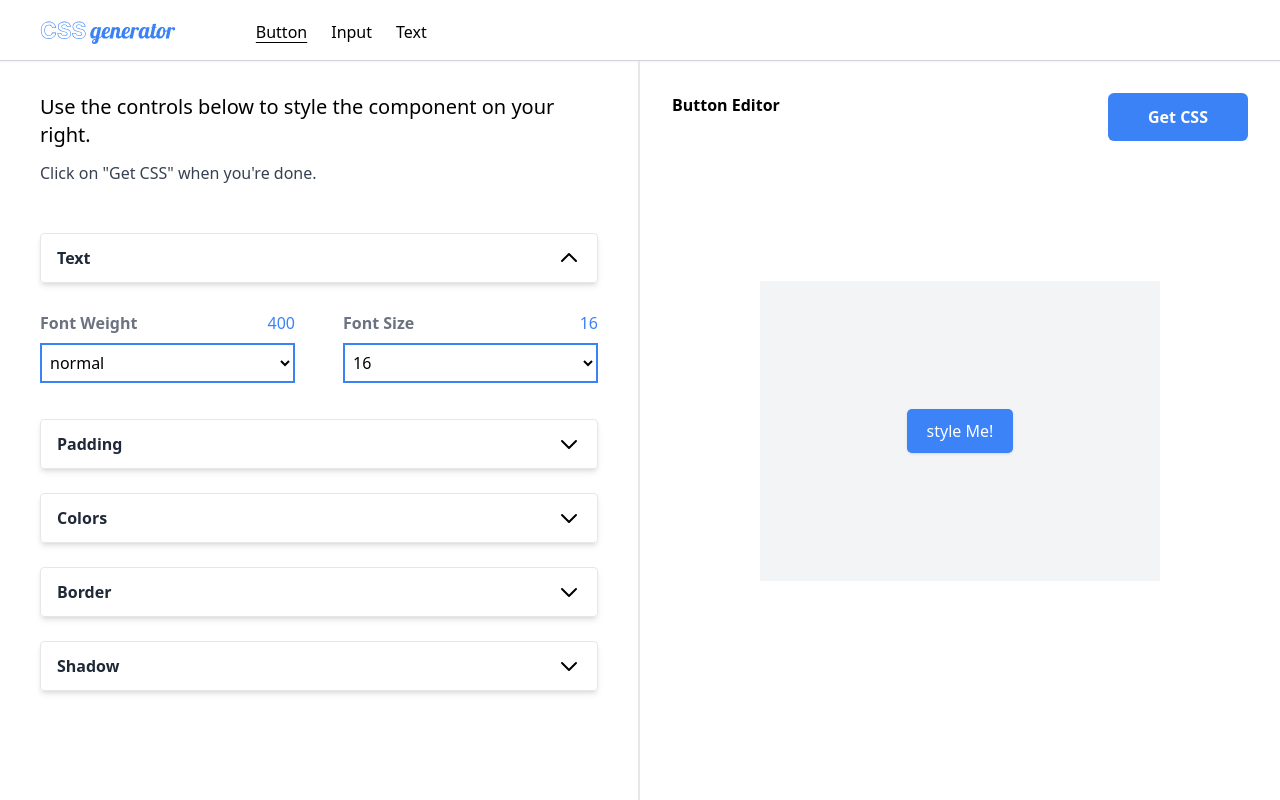
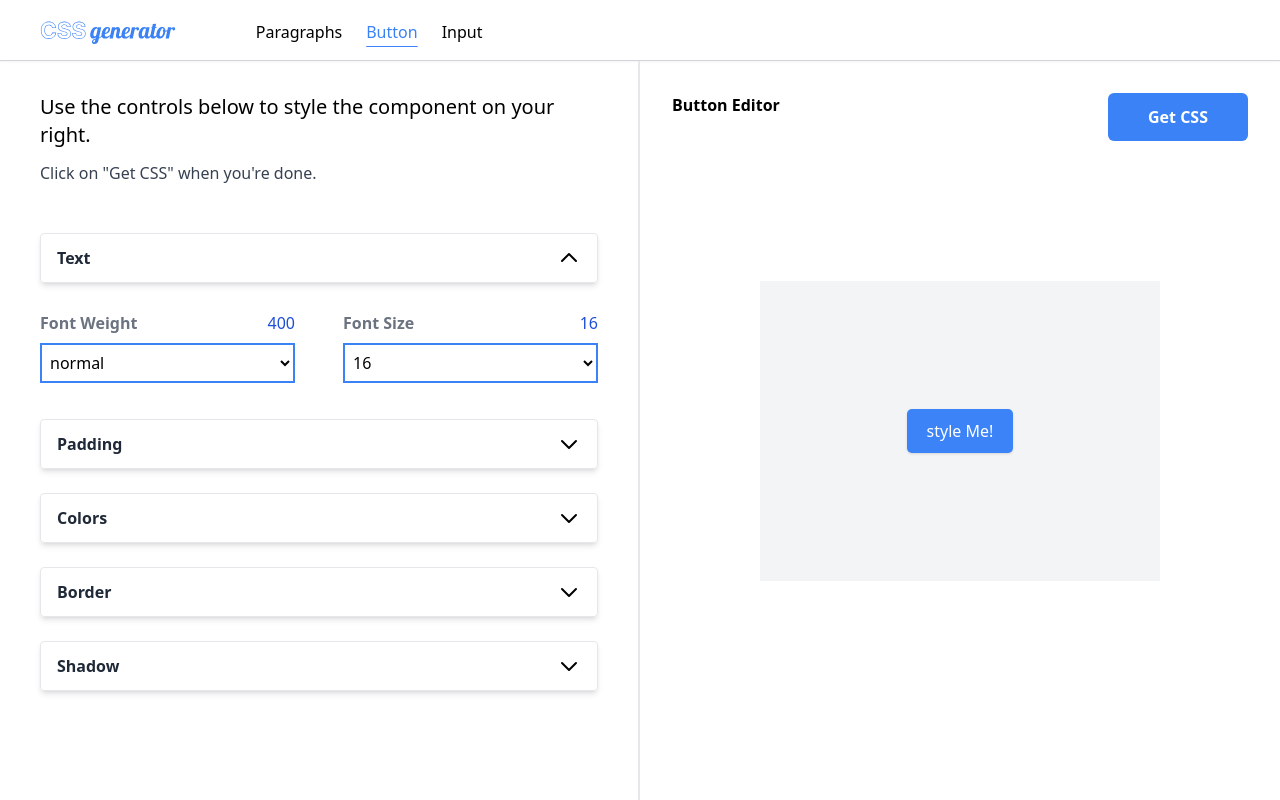
Before and after one commit to staranbeer/css-generator, a React (Create React App) app: page /button in a window 1280 px wide. Built offline with nearby package versions, Linux system fonts and the light colour scheme.

Commit message:
overflow in the result container

```diff
--- a/src/components/layout/Header.jsx
+++ b/src/components/layout/Header.jsx
@@ -2,9 +2,9 @@ import React from "react";
 import { NavLink } from "react-router-dom";
 import logo from "./../../images/logo.svg";
 const navLinks = [
+  { name: "Paragraphs", link: "/para" },
   { name: "Button", link: "/button" },
   { name: "Input", link: "/input" },
-  { name: "Text", link: "/text" },
 ];
 const Header = () => {
   return (
@@ -14,13 +14,15 @@ const Header = () => {
           <img src={logo} alt="" className="h-7" />
         </div>
         <nav>
-          <ul className="flex gap-6">
+          <ul className="flex gap-6 font-medium">
             {navLinks.map((navLink) => (
               <NavLink
                 key={navLink.name}
                 to={navLink.link}
                 className={({ isActive }) =>
-                  isActive ? " underline-offset-4 underline" : "inactive"
+                  isActive
+                    ? " text-blue-500 underline underline-offset-8"
+                    : "inactive"
                 }
               >
                 {navLink.name}
--- a/src/components/utils/Menu.jsx
+++ b/src/components/utils/Menu.jsx
@@ -7,7 +7,7 @@ export const MenuItem = ({ label, name, value, children }) => {
     <div>
       <div className="flex items-center justify-between">
         <label htmlFor={label}>{name}</label>
-        <div className="text-blue-500 font-medium">{value}</div>
+        <div className="text-blue-700 font-medium">{value}</div>
       </div>
       {children}
     </div>
--- a/src/features/InputSlice/InputEditor.jsx
+++ b/src/features/InputSlice/InputEditor.jsx
@@ -16,7 +16,7 @@ const InputEditor = () => {
   return (
     <>
       <div className=" px-10 pt-8 border-r-2 w-full  mx-auto overflow-auto ">
-        <div className="max-w-3xl mx-auto">
+        <div className="max-w-2xl mx-auto">
           <h2 className="text-xl font-medium">
             Use the controls below to style the component on your right.
           </h2>
@@ -25,7 +25,7 @@ const InputEditor = () => {
           </p>
         </div>
 
-        <div className="max-w-3xl mx-auto my-12 space-y-3">
+        <div className="max-w-2xl mx-auto my-12 space-y-3">
           {/* text */}
 
           <Menu isActive={true} title={"Text"}>
@@ -78,6 +78,7 @@ const InputEditor = () => {
             >
               <input
                 type="range"
+                max="48"
                 value={styles["paddingX"]}
                 name="paddingX"
                 id="paddingX"
@@ -92,6 +93,7 @@ const InputEditor = () => {
             >
               <input
                 type="range"
+                max="48"
                 value={styles["paddingY"]}
                 name="paddingY"
                 id="paddingY"
@@ -215,7 +217,7 @@ const InputEditor = () => {
           </Menu>
         </div>
       </div>
-      <div className="place-self-center">
+      <div className="w-full h-full grid place-items-center overflow-auto">
         <InputResult />
       </div>
     </>
--- a/src/features/InputSlice/InputResult.jsx
+++ b/src/features/InputSlice/InputResult.jsx
@@ -46,11 +46,11 @@ const InputResult = () => {
 
   return (
     <>
-      <div className="">
-        <div className="min-w-[400px] min-h-[300px] grid place-items-center bg-gray-100">
+      <div className="overlflow-auto mx-6">
+        <div className="overflow-auto px-8 min-w-[400px] min-h-[300px] grid place-items-center bg-gray-100">
           <input
             placeholder="Style me!"
-            className="input cursor-default outline-none"
+            className="input cursor-default outline-none "
           />
         </div>
         <button
--- a/src/features/buttonSlice/ButtonEditor.jsx
+++ b/src/features/buttonSlice/ButtonEditor.jsx
@@ -17,7 +17,7 @@ const ButtonEditor = () => {
   return (
     <>
       <div className=" px-10 pt-8 border-r-2 w-full  mx-auto overflow-auto ">
-        <div className="max-w-3xl mx-auto">
+        <div className="max-w-2xl mx-auto">
           <h2 className="text-xl font-medium">
             Use the controls below to style the component on your right.
           </h2>
@@ -26,7 +26,7 @@ const ButtonEditor = () => {
           </p>
         </div>
 
-        <div className="max-w-3xl mx-auto my-12 space-y-3">
+        <div className="max-w-2xl mx-auto my-12 space-y-3">
           {/* text */}
 
           <Menu isActive={true} title={"Text"}>
@@ -79,6 +79,7 @@ const ButtonEditor = () => {
             >
               <input
                 type="range"
+                max="48"
                 value={styles["paddingX"]}
                 name="paddingX"
                 id="paddingX"
@@ -92,6 +93,7 @@ const ButtonEditor = () => {
               value={styles["paddingY"]}
             >
               <input
+                max="48"
                 type="range"
                 value={styles["paddingY"]}
                 name="paddingY"
@@ -216,7 +218,7 @@ const ButtonEditor = () => {
           </Menu>
         </div>
       </div>
-      <div className="place-self-center">
+      <div className="w-full h-full grid place-items-center overflow-auto">
         <ButtonResult />
       </div>
     </>
--- a/src/features/buttonSlice/ButtonResult.jsx
+++ b/src/features/buttonSlice/ButtonResult.jsx
@@ -41,7 +41,7 @@ const ButtonResult = () => {
 
   return (
     <>
-      <div className="">
+      <div className="overflow-auto">
         <div className="min-w-[400px] min-h-[300px] grid place-items-center bg-gray-100">
           <button className="button">style Me!</button>
         </div>
```
